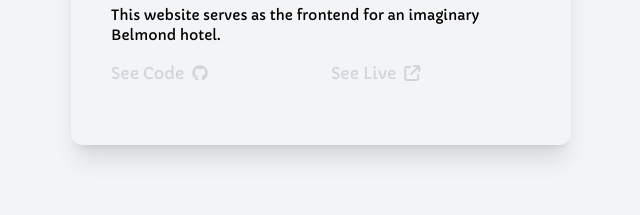
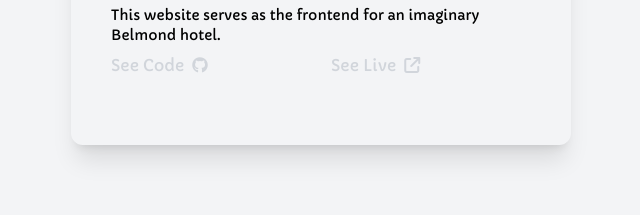
Before and after one commit to Shonty266/Aryan-Portfolio, a website: page index.html in a window 1280 px wide. Shown: the part 2340-2555 px from the top of the page, 319-959 px from the left. Drawn offline with nearby package versions, Linux system fonts and the light colour scheme.

Commit message:
Update index.html

```diff
--- a/index.html
+++ b/index.html
@@ -123,9 +123,9 @@
           <h3 class="text-sm mb-2">This website serves as the frontend for an imaginary Belmond hotel.</h3>
           <div class="flex justify-start sm:justify-center items-center sm:items-start gap-5 sm:flex-row" >
 
-          <a href="https://github.com/Shonty266/Belmond-Hotel-Website" target="_blank" class="w-[90%] sm:w-[50%] flex items-center py-2 "><h4 class="text-gray-300 hover:text-black hover:tracking-wide transition-all duration-300 ease-in-out">See Code<i class=" pl-2 fa-brands fa-github"></i></h4></a>
+          <a href="https://github.com/Shonty266/Belmond-Hotel-Website" target="_blank" class="w-[90%] sm:w-[50%] flex items-center"><h4 class="text-gray-300 hover:text-black hover:tracking-wide transition-all duration-300 ease-in-out">See Code<i class=" pl-2 fa-brands fa-github"></i></h4></a>
 
-          <a href="https://shonty266.github.io/Belmond-Hotel-Website/" target="_blank" class="w-[90%] sm:w-[50%] flex items-center py-2 "><h4 class="text-gray-300 hover:text-black hover:tracking-wide transition-all duration-300 ease-in-out ">See Live<i class=" pl-2 fa-solid fa-arrow-up-right-from-square"></i></h4></a>
+          <a href="https://shonty266.github.io/Belmond-Hotel-Website/" target="_blank" class="w-[90%] sm:w-[50%] flex items-center"><h4 class="text-gray-300 hover:text-black hover:tracking-wide transition-all duration-300 ease-in-out ">See Live<i class=" pl-2 fa-solid fa-arrow-up-right-from-square"></i></h4></a>
 
         </div>
         </div>
```
